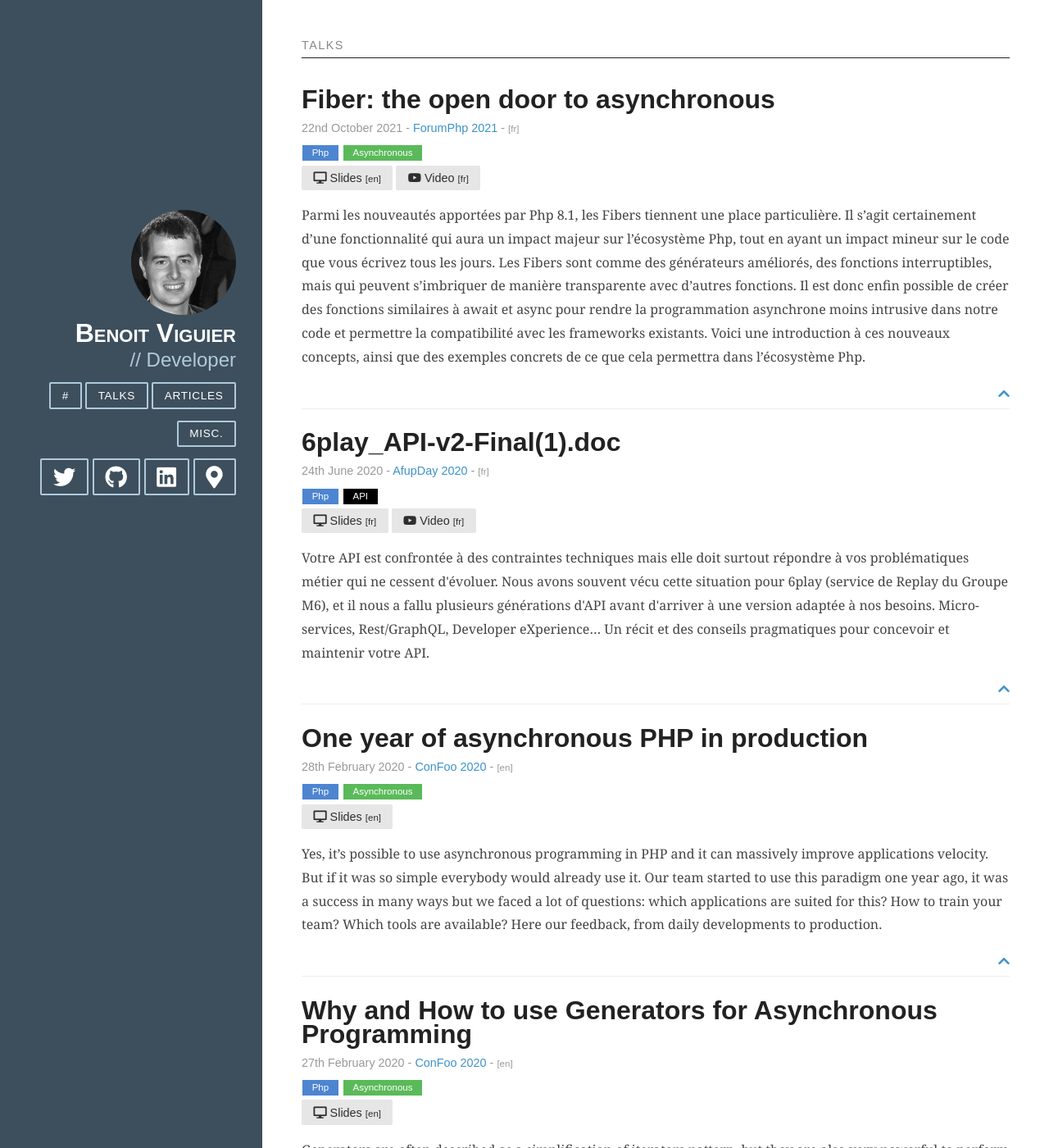
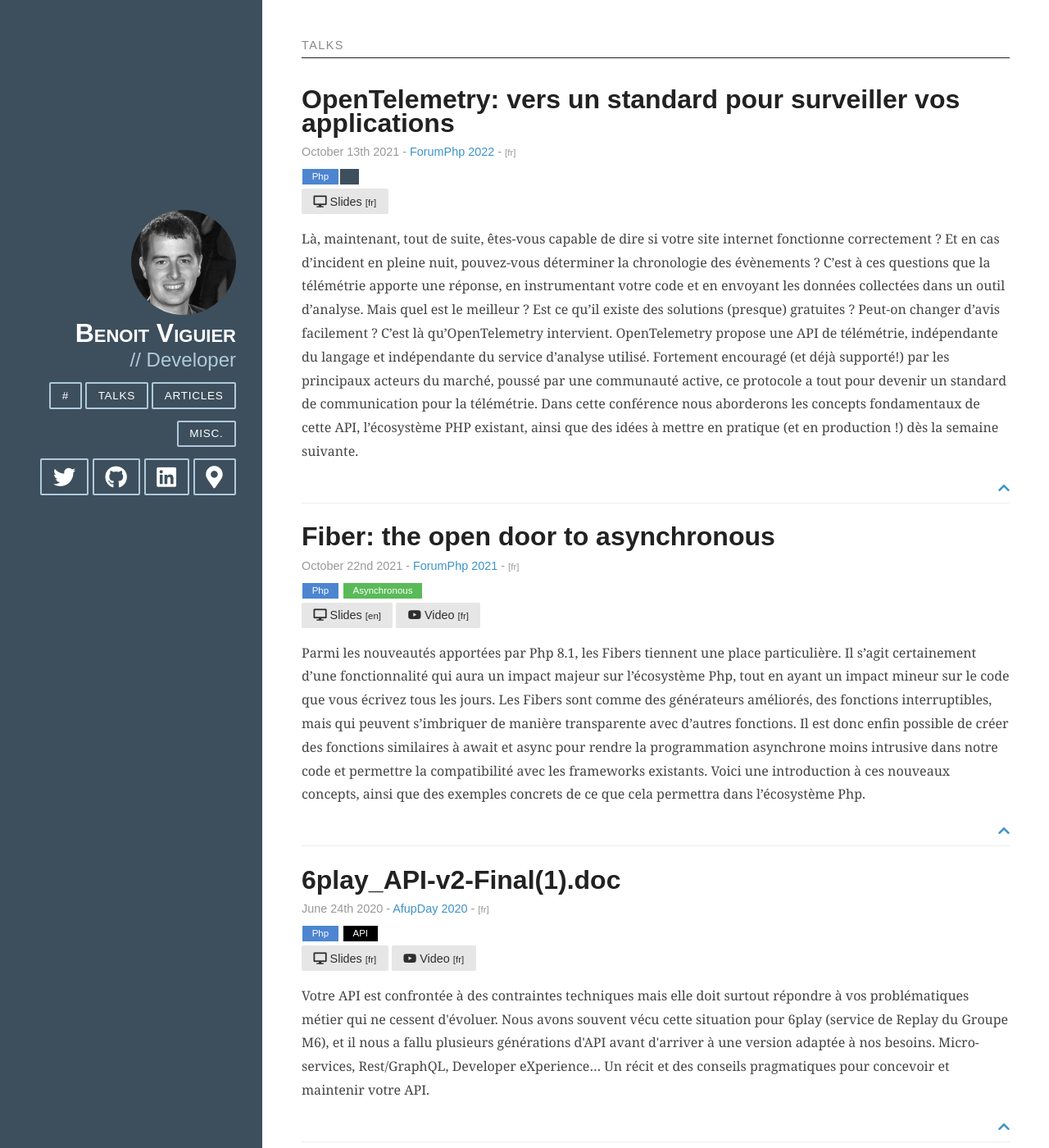
Before and after one commit to b-viguier/b-viguier.github.io, a Jekyll site: the page built from index.html, in a window 1280 px wide and 1400 px high. Shown: the whole window at 82% size. Built offline with Jekyll 4.4.1, drawn with Linux system fonts in a browser that asks for light colours; nearby versions of some CDN libraries; some of the changed text lies outside the part shown.

Commit message:
Add OTL talk

```diff
--- a/_data/talks.yml
+++ b/_data/talks.yml
@@ -1,8 +1,21 @@
+-
+    title: "OpenTelemetry: vers un standard pour surveiller vos applications"
+    slides_url: downloads/talks/ForumPhp2022-OpenTelemetry.pdf
+    slides_lang: fr
+    date: October 13th 2021
+    event: ForumPhp 2022
+    event_url: "https://event.afup.org/forum-php-2022/programme/#3977"
+    video_url: ~
+    description: "Là, maintenant, tout de suite, êtes-vous capable de dire si votre site internet fonctionne correctement ? Et en cas d’incident en pleine nuit, pouvez-vous déterminer la chronologie des évènements ? C’est à ces questions que la télémétrie apporte une réponse, en instrumentant votre code et en envoyant les données collectées dans un outil d’analyse. Mais quel est le meilleur ? Est ce qu’il existe des solutions (presque) gratuites ? Peut-on changer d’avis facilement ? C’est là qu’OpenTelemetry intervient. OpenTelemetry propose une API de télémétrie, indépendante du langage et indépendante du service d’analyse utilisé. Fortement encouragé (et déjà supporté!) par les principaux acteurs du marché, poussé par une communauté active, ce protocole a tout pour devenir un standard de communication pour la télémétrie. Dans cette conférence nous aborderons les concepts fondamentaux de cette API, l’écosystème PHP existant, ainsi que des idées à mettre en pratique (et en production !) dès la semaine suivante."
+    lang: fr
+    categories:
+        - php
+        - telemetry
 -
     title: "Fiber: the open door to asynchronous"
     slides_url: downloads/talks/ForumPhp2021-Fiber.pdf
     slides_lang: en
-    date: 22nd October 2021
+    date: October 22nd 2021
     event: ForumPhp 2021
     event_url: "https://event.afup.org/forum-php-2021/programme/#3794"
     video_url: https://youtu.be/KkRo7fAC28s
@@ -15,7 +28,7 @@
     title: "6play_API-v2-Final(1).doc"
     slides_url: downloads/talks/AfupDay2020-API-Journey.pdf
     slides_lang: fr
-    date: 24th June 2020
+    date: June 24th 2020
     event: AfupDay 2020
     event_url: https://event.afup.org/afup-day-2020/afup-day-2020-lyon/programme/#3241
     video_url: https://youtu.be/Y_umU8mTWho
@@ -28,7 +41,7 @@
     title: "One year of asynchronous PHP in production"
     slides_url: downloads/talks/ConFoo2020-AsynchronousPhpInProduction.pdf
     slides_lang: en
-    date: 28th February 2020
+    date: February 28th 2020
     event: ConFoo 2020
     event_url: https://confoo.ca/fr/yul2020/session/one-year-of-asynchronous-php-in-production
     description: "Yes, it’s possible to use asynchronous programming in PHP and it can massively improve applications velocity. But if it was so simple everybody would already use it. Our team started to use this paradigm one year ago, it was a success in many ways but we faced a lot of questions: which applications are suited for this? How to train your team? Which tools are available? Here our feedback, from daily developments to production."
@@ -40,7 +53,7 @@
     title: "Why and How to use Generators for Asynchronous Programming"
     slides_url: downloads/talks/ConFoo2020-AsyncGenerators.pdf
     slides_lang: en
-    date: 27th February 2020
+    date: February 27th 2020
     event: ConFoo 2020
     event_url: https://confoo.ca/fr/yul2020/session/why-and-how-to-use-generators-for-asynchronous-programming
     description: "Generators are often described as a simplification of iterators pattern, but they are also very powerful to perform asynchronous treatments. We will dive into event loops and promises to understand why and how generators can help us to write maintainable asynchronous functions, especially in Php. We will conclude with some concrete use cases from our experience at M6 (French media group)."
@@ -52,7 +65,7 @@
     title: "Graphical Php"
     slides_url: https://github.com/b-viguier/ForumPhp2019-LT/raw/master/ForumPhp2019-LT.pdf
     slides_lang: en
-    date: 24th October 2019
+    date: October 24th 2019
     event: ForumPhp 2019
     event_url: "https://afup.org/talks/3190-lightning-talks"
     video_url: https://youtu.be/TZ1RYw2NkG4?t=1663
@@ -65,7 +78,7 @@
     title: "One year of asynchronous PHP in production"
     slides_url: downloads/talks/ForumPhp2019-AsynchronousPhpInProduction.pdf
     slides_lang: en
-    date: 25th October 2019
+    date: October 25th 2019
     event: ForumPhp 2019
     event_url: "https://afup.org/talks/3101-une-annee-de-php-asynchrone-en-production"
     video_url: https://youtu.be/R6ldQzXScCs
@@ -78,7 +91,7 @@
     title: "One year of asynchronous PHP in production"
     slides_url: downloads/talks/AfupLyon-AsynchronousPhpInProduction.pdf
     slides_lang: en
-    date: 10th October 2019
+    date: October 10th 2019
     event: Afup Lyon
     event_url: "https://www.meetup.com/fr-FR/afup-lyon-php/events/265085756/"
     description: "Oui, il est tout à fait possible de faire de la programmation asynchrone en PHP et il existe des librairies matures pour le mettre en place dans vos projets. Oui, ça peut améliorer considérablement la performance de vos applications, mais si c’était aussi simple tout le monde le ferait déjà. Cela fait plus d'an que les équipes de 6play ont franchit le pas sur certains projets et les applications asynchrones tiennent toutes leurs promesses en production, mais la mise en place a soulevé beaucoup de questions. À quels critères se fier pour rendre une application asynchrone? Comment former les équipes sur ces nouveaux paradigmes? Comment adapter les outils existants et comment gérer ce nouveau type de charge sur les serveurs? Voici notre retour d’expérience sur le PHP asynchrone, du développement à la production, en passant par la vie de tous les jours."
@@ -90,7 +103,7 @@
     title: "Generators for Asynchronous Programming: User Manual"
     slides_url: downloads/talks/ForumPhp-AsyncGenerators.pdf
     slides_lang: en
-    date: 26th October 2018
+    date: October 26th 2018
     event: ForumPhp 2018
     event_url: https://afup.org/talks/2752-generateurs-et-programmation-asynchrone-mode-d-emploi
     video_url: https://youtu.be/7TvIIt4c8uY
@@ -103,7 +116,7 @@
     title: Generators and Asynchronous Computation
     slides_url: downloads/talks/Afup-GeneratorsAndAsync.pdf
     slides_lang: en
-    date: 12th June 2018
+    date: June 12th 2018
     event: Afup Lyon
     event_url: https://www.meetup.com/fr-FR/afup-lyon-php/events/251104151/
     description: "Un générateur est souvent présenté comme une simplification d'un itérateur, mais il est aussi un outil très performant pour exécuter des traitements asynchrones. Nous aborderons le fonctionnement d’un programme asynchrone, le rôle des promises, et comment utiliser efficacement les générateurs pour simplifier l’écriture de notre code, en s'épargnant l’enfer des callbacks."
@@ -115,7 +128,7 @@
     title: Async… and Generators… chronous
     slides_url: downloads/talks/M6WLFT-AsyncGenerators.pdf
     slides_lang: en
-    date: 27th April 2018
+    date: April 27th 2018
     event: M6Web LFT
     event_url: http://tech.m6web.fr
     description: ""
@@ -127,7 +140,7 @@
     title: Prolog
     slides_url: downloads/talks/AfupLyon-Prolog.pdf
     slides_lang: en
-    date: 13th December 2017
+    date: December 13th 2017
     event: Afup Lyon
     event_url: https://www.meetup.com/fr-FR/afup-lyon-php/events/245586341/
     description: "Petite visite guidée de cette autre manière de penser un programme."
@@ -138,7 +151,7 @@
     title: Le Web à l'heure du MIDI
     slides_url: downloads/talks/M6WLFT-MidiHour.pdf
     slides_lang: fr
-    date: 29th September 2017
+    date: September 29th 2017
     event: M6Web LFT
     event_url: http://tech.m6web.fr
     description: ""
@@ -150,7 +163,7 @@
     title: Le Web à l'heure du MIDI
     slides_url: downloads/talks/LyonJS-MidiHour.pdf
     slides_lang: fr
-    date: 31st May 2017
+    date: May 31st 2017
     event: Lyon JS
     event_url: https://www.meetup.com/fr-FR/LyonJS/events/239827652/
     description: "Le MIDI est un protocole créé en 1983 permettant de faire communiquer des instruments ou logiciels de musique ensemble. Fin 2012, le W3C commence à rédiger une spécification pour que les navigateurs puissent utiliser les interfaces MIDI, et Chrome intègre cette API en 2015. Les applications sont nombreuses : composition, apprentissage de la musique, piloter des applications, jouer… Que vous soyez mélomane ou simple curieux, voici un tour d’horizon de ce qu’est le midi, ce qu’on peut en faire, et comment le faire dans votre navigateur."
@@ -174,7 +187,7 @@
     title: Une donnée presque parfaite
     slides_url: downloads/talks/ForumPhp-Une-Donnée-Presque-Parfaite.pdf
     slides_lang: fr
-    date: 28th October 2016
+    date: October 28th 2016
     event: ForumPhp 2016
     event_url: https://afup.org/talks/1912-une-donnee-presque-parfaite
     video_url: https://youtu.be/kSlYXpezjIQ
@@ -186,7 +199,7 @@
     title: Array Tips
     slides_url: downloads/talks/ForumPhp-Array-Tips.pdf
     slides_lang: en
-    date: 27th October 2016
+    date: October 27th 2016
     event: ForumPhp 2016
     event_url: http://event.afup.org/forum-php-2016/programme/#1976
     video_url: https://youtu.be/QfjRtTfhM4U?t=1277
@@ -198,7 +211,7 @@
     title: Une donnée presque parfaite
     slides_url: downloads/talks/AfupLyon-UneDonnéePresqueParfaite.pdf
     slides_lang: fr
-    date: 12th October 2016
+    date: October 12th 2016
     event: Afup Lyon
     event_url: http://lyon.afup.org/2016/09/21/conferences-sur-la-gestion-de-donnees-publication-devents-dans-rabbitmq-le-12-October-a-19h/
     description: "Pour cet épisode, c’est l’équipe Backend qui prépare les données chez 6play.fr. Mais attention, les équipes Frontend (Web, Player, Mobile et IpTv) seront là pour les noter: le contenu des données, sa légèreté, sa fraîcheur, l’attente entre les appels… chaque équipe a ses propres exigences. Sans oublier l’équipe Infra qui attend toujours un service irréprochable, sous peine d’utiliser son droit de véto. Le menu comportera des mets locaux (Php7, Sql, ElasticSearch…) mais proposera aussi des classiques revisités (files d’attentes, workers, dénormalisation des données…). En bonus, vous découvrirez le bêtisier du service, et des recettes à faire à la maison. Bonnes données, et bonne API bien sûr."
@@ -209,7 +222,7 @@
     title: Array Tips
     slides_url: downloads/talks/M6WLFT-ArrayTips.pdf
     slides_lang: en
-    date: 1st April 2016
+    date: April 1st 2016
     event: M6Web LFT
     event_url: http://tech.m6web.fr
     description: ""
@@ -220,7 +233,7 @@
     title: Array Tips
     slides_url: downloads/talks/Afup-ArrayTips.pdf
     slides_lang: en
-    date: 23rd March 2016
+    date: March 23rd 2016
     event: Afup Lyon
     event_url: http://www.meetup.com/fr-FR/afup-lyon-php/events/229421266/
     description: ""
@@ -231,7 +244,7 @@
     title: "Index SQL: Born to B-Tree"
     slides_url: downloads/talks/SfPot-IndexSqlBorn2BTree.pdf
     slides_lang: en
-    date: 26th January 2016
+    date: January 26th 2016
     event: SfPot Lyon
     video_url: https://youtu.be/rsVM-dZzT1E
     event_url: http://www.meetup.com/fr-FR/afsy-sfpot/events/228053900/
@@ -243,7 +256,7 @@
     title: "Index SQL: Born to B-Tree"
     slides_url: downloads/talks/M6WLFT-IndexSqlBorn2BTree.pdf
     slides_lang: en
-    date: 27th November 2015
+    date: November 27th 2015
     event: M6Web LFT
     event_url: http://tech.m6web.fr
     description: "Peu importe que vous utilisiez du SQL ou du NoSQL, vos données doivent être indexées pour garantir des temps de recherche acceptables sur de grands volumes. Dans un monde parfait, tout serait indexé sans que nous ayons à nous en soucier. Dans la vraie vie, tout est affaire de compromis et il est difficile de faire les bons choix sans savoir ce qu'il se passe vraiment dans un index. Quand et comment indexer nos données, pour quel type de requêtes? Plongeons au cœur d’un index SQL pour mieux comprendre…"
@@ -254,7 +267,7 @@
     title: Jamais trop tôt pour le cloud
     slides_url: downloads/talks/Afup-NeverTooYoung4Cloud.pdf
     slides_lang: fr
-    date: 6th May 2015
+    date: May 6th 2015
     event: Afup Lyon
     event_url: http://lyon.afup.org/2015/04/13/conference-sur-aws-le-6-mai-a-19h/
     description: "Le cloud est utilisé par tous les grands du web mais il ne leur est pas réservé, nul besoin d’attendre plus tard pour déployer son application dans le nuage. Le principal avantage pour une petite entreprise, c’est la flexibilité. Pouvoir n’utiliser que ce dont on a besoin, tout en sachant qu’on peut rapidement passer à l’échelle si besoin. Voici un retour d’expérience sur un hébergement full AWS en startup: pourquoi le cloud, comment migrer pas à pas, comment passer à l’échelle, et combien ça coûte."
@@ -265,7 +278,7 @@
     title: El framework de la muerte
     slides_url: downloads/talks/HumanTalks-ElFrameworkDeLaMuerte.pdf
     slides_lang: fr
-    date: 9th December 2014
+    date: December 9th 2014
     event: HumanTalks
     event_url: http://humantalks.com/talks/534-el-framework-de-la-muerte
     description: "Lors de la dernière session HumanTalks Lyon, il a été suggéré de présenter le “meilleur du pire“ de ce que l'on a pu voir en programmation: Challenge Accepted! Notre équipe a travaillé plusieurs mois avec un Framework “Maison“ développé par un prestataire, et l'expérience fut assez douloureuse. Le but de ce talk n'est pas de critiquer gratuitement, mais plutôt d'analyser les erreurs commises, leurs conséquences, et de comprendre les raisons qui peuvent pousser un développeur à faire de mauvais choix en pensant bien faire."
@@ -276,7 +289,7 @@
     title: "Faire coder les candidats: bilan"
     slides_url: downloads/talks/HumanTalks-TestTechTel.pdf
     slides_lang: fr
-    date: 18th November 2014
+    date: November 18th 2014
     event: HumanTalks
     event_url: http://humantalks.com/talks/508-faire-coder-les-candidats-en-pre-entretien-bilan
     description: "Difficile de reconnaître un “bon“ développeur juste sur la base d'un CV. Cela fait bientôt 2 ans que je fais passer systématiquement un test technique par téléphone via un GoogleDoc, en guise de “présélection“ pour les stages ou jobs. Voici une rapide présentation du “pourquoi“, du “comment“ et surtout des enseignements que j'ai pu en tirer."
@@ -287,7 +300,7 @@
     title: "Mercurial: l'autre DVCS"
     slides_url: https://bitbucket.org/benoit_viguier/hg-slideshow
     slides_lang: fr
-    date: 14th October 2014
+    date: October 14th 2014
     event: HumanTalks
     event_url: http://www.lyonjug.org/evenements/docker
     description: ""
```
